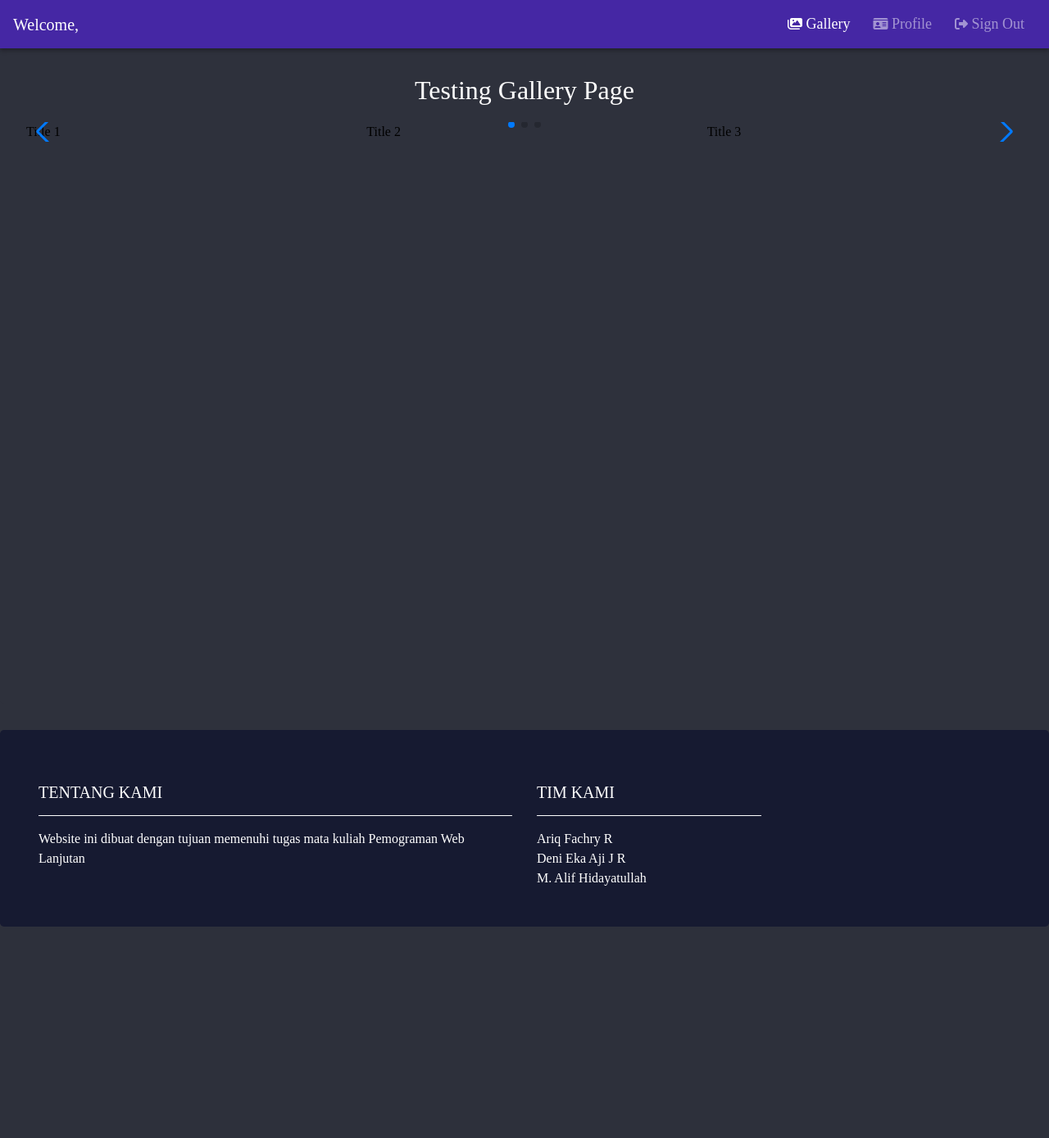
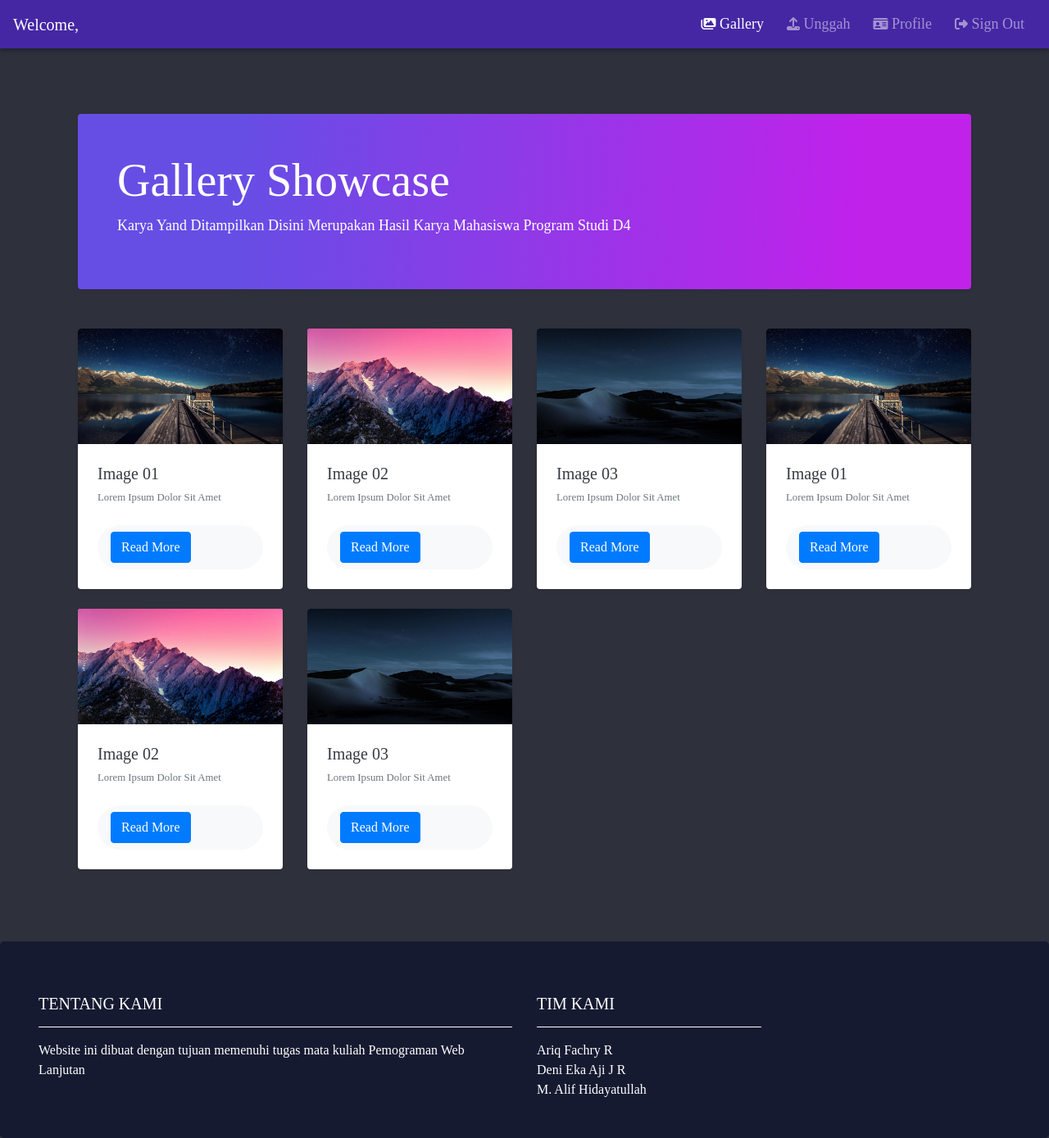
Before and after one commit to AriqF/MoKarya, a PHP site: page /Mokarya/User_Regist/dashboard_user.php in a window 1280 px wide. Shown: the whole page at 82% size. Before the commit the page ends 1131 px from the top, so only its background shows below. Run offline with PHP 8.4, Linux system fonts and the light colour scheme; some libraries are stand-ins or nearby versions.

Commit message:
Update dashboard_user.php

```diff
--- a/User_Regist/dashboard_user.php
+++ b/User_Regist/dashboard_user.php
@@ -47,6 +47,9 @@
                     <a class="nav-link active" href="User_Regist/gallery_user.php"><i class="fas fa-images"></i> Gallery</a>
                 </li>
                 <li class="nav-item">
+                    <a class="nav-link" href="#"><i class="fas fa-upload"></i> Unggah</a>
+                </li>
+                <li class="nav-item">
                     <a class="nav-link" href="User_Regist/profile_user.php"><i class="fas fa-id-card"></i> Profile</a>
                 </li>
                 <li class="nav-item">
@@ -57,30 +60,110 @@
         </nav>
 
         <div class="jumbotron gallery">
-            <h2 class="text-center font-weight-semibold">Testing Gallery Page</h3>
+          <div class="container-fluid">
+            <div class="px-lg-5">
 
-            <div class="swiper-container">
-            <div class="swiper-wrapper">
-                <div class="swiper-slide">Title 1</div> <!--nth-child(start from 4)--> <!--sliderPerView+1-->
-                <div class="swiper-slide">Title 2</div>
-                <div class="swiper-slide">Title 3</div>
-                <div class="swiper-slide">Title 4</div>
-                <div class="swiper-slide">Title 5</div>
-                <div class="swiper-slide">Title 6</div>
-                <div class="swiper-slide">Title 7</div>
-                <div class="swiper-slide">Title 8</div>
-                <div class="swiper-slide">Title 9</div>
-            </div>
-            <!-- Add Pagination -->
-            <div class="swiper-pagination"></div>
-            <!-- Add Arrows -->
-            <div class="swiper-button-next"></div>
-            <div class="swiper-button-prev"></div>
-            </div>
-        </div>
+              <div class="row py-5">
+                <div class="col-lg-12 mx-auto">
+                  <div class="box p-5 shadow-sm rounded ">
+                    <h1 class="display-4">
+                      Gallery Showcase
+                    </h1>
+                    <p class="lead" style="font-size: 18px;">
+                      Karya Yand Ditampilkan Disini Merupakan Hasil Karya Mahasiswa Program Studi D4
+                    </p>
+                  </div>
+                </div>
+              </div>
 
+              <div class="row">
 
-        <div class="jumbotron footer" style="width: 100%; margin: 0">
+                <div class="col-xl-3 col-lg-4 col-md-6 mb-4">
+                  <div class="bg-white rounded shadow-sm">
+                    <img src="../src/img/1.jpg" class="img-fluid card-img-top">
+                    <div class="p-4">
+                      <h5><a href="#" class="text-dark">Image 01</a></h5>
+                      <p class="small text-muted mb-0">Lorem Ipsum Dolor Sit Amet</p>
+                      <div class="d-flex align-items-center justify-content-between rounded-pill bg-light px-3 py-2 mt-4">
+                        <button class="btn btn-primary">Read More</button>
+                      </div>
+                    </div>
+                  </div>
+                </div>
+
+                <div class="col-xl-3 col-lg-4 col-md-6 mb-4">
+                  <div class="bg-white rounded shadow-sm">
+                    <img src="../src/img/2.jpg" class="img-fluid card-img-top">
+                    <div class="p-4">
+                      <h5><a href="#" class="text-dark">Image 02</a></h5>
+                      <p class="small text-muted mb-0">Lorem Ipsum Dolor Sit Amet</p>
+                      <div class="d-flex align-items-center justify-content-between rounded-pill bg-light px-3 py-2 mt-4">
+                        <button class="btn btn-primary">Read More</button>
+                      </div>
+                    </div>
+                  </div>
+                </div>
+
+                <div class="col-xl-3 col-lg-4 col-md-6 mb-4">
+                  <div class="bg-white rounded shadow-sm">
+                    <img src="../src/img/3.jpg" class="img-fluid card-img-top">
+                    <div class="p-4">
+                      <h5><a href="#" class="text-dark">Image 03</a></h5>
+                      <p class="small text-muted mb-0">Lorem Ipsum Dolor Sit Amet</p>
+                      <div class="d-flex align-items-center justify-content-between rounded-pill bg-light px-3 py-2 mt-4">
+                        <button class="btn btn-primary">Read More</button>
+                      </div>
+                    </div>
+                  </div>
+                </div>
+
+                <div class="col-xl-3 col-lg-4 col-md-6 mb-4">
+                  <div class="bg-white rounded shadow-sm">
+                    <img src="../src/img/1.jpg" class="img-fluid card-img-top">
+                    <div class="p-4">
+                      <h5><a href="#" class="text-dark">Image 01</a></h5>
+                      <p class="small text-muted mb-0">Lorem Ipsum Dolor Sit Amet</p>
+                      <div class="d-flex align-items-center justify-content-between rounded-pill bg-light px-3 py-2 mt-4">
+                        <button class="btn btn-primary">Read More</button>
+                      </div>
+                    </div>
+                  </div>
+                </div>
+
+                <div class="col-xl-3 col-lg-4 col-md-6 mb-4">
+                  <div class="bg-white rounded shadow-sm">
+                    <img src="../src/img/2.jpg" class="img-fluid card-img-top">
+                    <div class="p-4">
+                      <h5><a href="#" class="text-dark">Image 02</a></h5>
+                      <p class="small text-muted mb-0">Lorem Ipsum Dolor Sit Amet</p>
+                      <div class="d-flex align-items-center justify-content-between rounded-pill bg-light px-3 py-2 mt-4">
+                        <button class="btn btn-primary">Read More</button>
+                      </div>
+                    </div>
+                  </div>
+                </div>
+
+                <div class="col-xl-3 col-lg-4 col-md-6 mb-4">
+                  <div class="bg-white rounded shadow-sm">
+                    <img src="../src/img/3.jpg" class="img-fluid card-img-top">
+                    <div class="p-4">
+                      <h5><a href="#" class="text-dark">Image 03</a></h5>
+                      <p class="small text-muted mb-0">Lorem Ipsum Dolor Sit Amet</p>
+                      <div class="d-flex align-items-center justify-content-between rounded-pill bg-light px-3 py-2 mt-4">
+                        <button class="btn btn-primary">Read More</button>
+                      </div>
+                    </div>
+                  </div>
+                </div>
+
+              </div> <!--row div-->
+
+            </div> <!--px-lg-5 div-->
+          </div> <!--container-fluid-->
+
+        </div> <!--gallery div-->
+
+        <div class="jumbotron footer fixed-footer" style="width: 100%; margin: 0">
             <div class="container-fluid text-center text-md-left">
                 <div class="row">
                     <div class="col-md-6 mt-md-0 mt-3">
```
